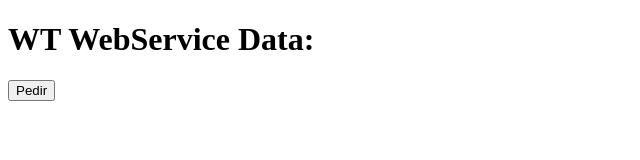
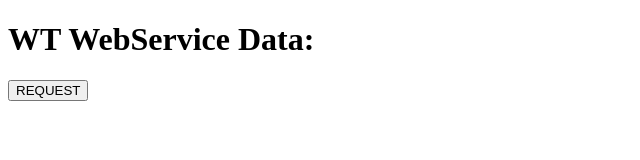
Before and after one commit to digivoro/wt-webservice, a website: page index.html in a window 1280 px wide. Shown: the full height of the page, 0-640 px from the left. Drawn offline with Linux system fonts and the light colour scheme.

Commit message:
Add soap package

```diff
--- a/index.html
+++ b/index.html
@@ -1,15 +1,18 @@
 <!DOCTYPE html>
 <html lang="en">
+
 <head>
     <meta charset="UTF-8">
     <meta name="viewport" content="width=device-width, initial-scale=1.0">
     <meta http-equiv="X-UA-Compatible" content="ie=edge">
     <title>WT WebService</title>
 </head>
+
 <body>
     <h1>WT WebService Data:</h1>
     <form action="/" method="POST">
-        <button type="submit" name="submit">Pedir</button>
+        <button type="submit" name="submit">REQUEST</button>
     </form>
 </body>
+
 </html>
--- a/index.js
+++ b/index.js
@@ -3,11 +3,13 @@ const bodyParser = require("body-parser");
 const request = require("request");
 
 const app = express();
-app.use(bodyParser.urlencoded({extended: true}));
+app.use(bodyParser.urlencoded({
+    extended: true
+}));
 
 // GET
 app.get("/", function (req, res) {
-   res.sendFile(__dirname+"/index.html");
+    res.sendFile(__dirname + "/index.html");
 });
 
 //POST
--- a/package.json
+++ b/package.json
@@ -11,6 +11,7 @@
   "dependencies": {
     "body-parser": "^1.18.3",
     "express": "^4.16.4",
-    "request": "^2.88.0"
+    "request": "^2.88.0",
+    "soap": "^0.25.0"
   }
 }
```
Also changed, not shown: 1 other file.
